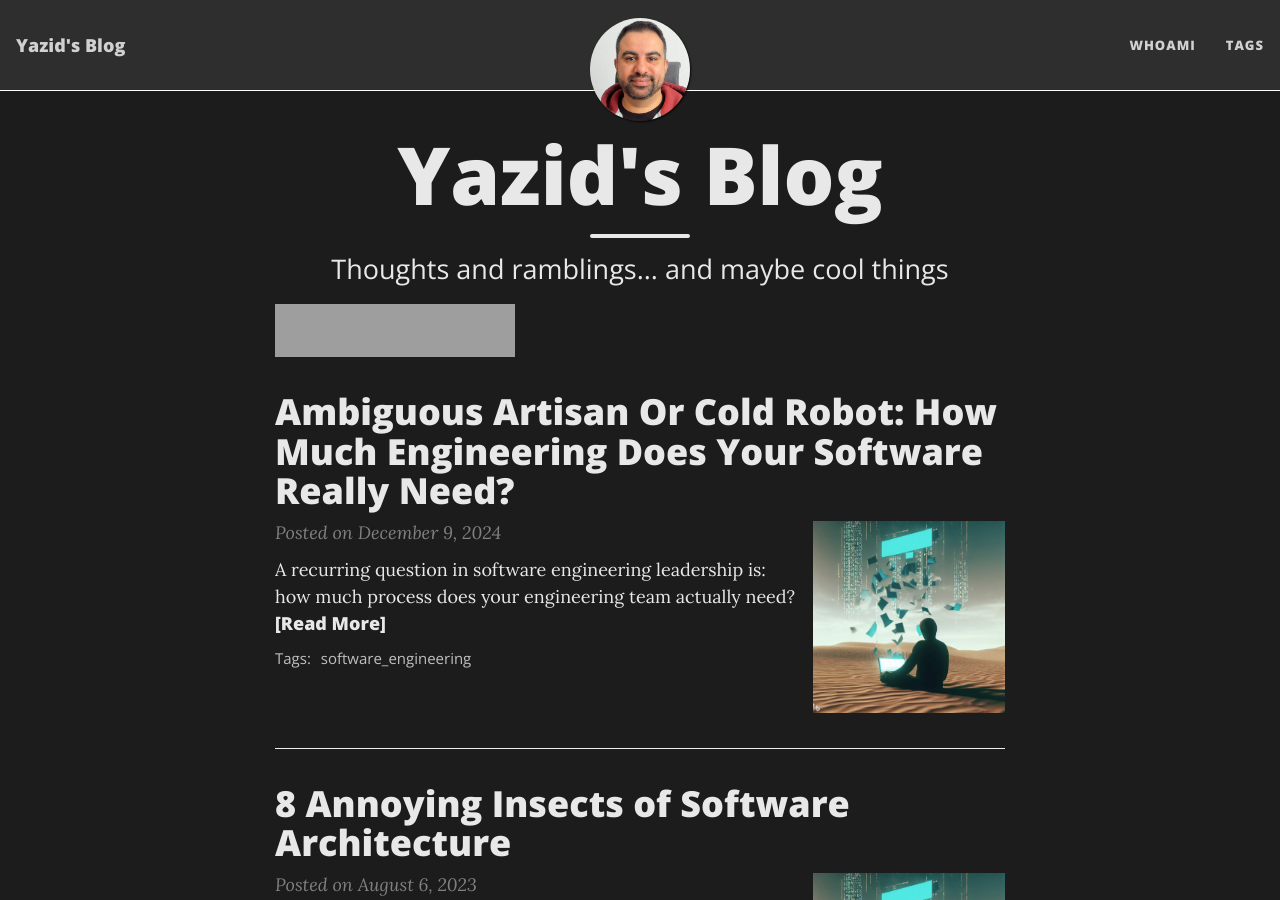
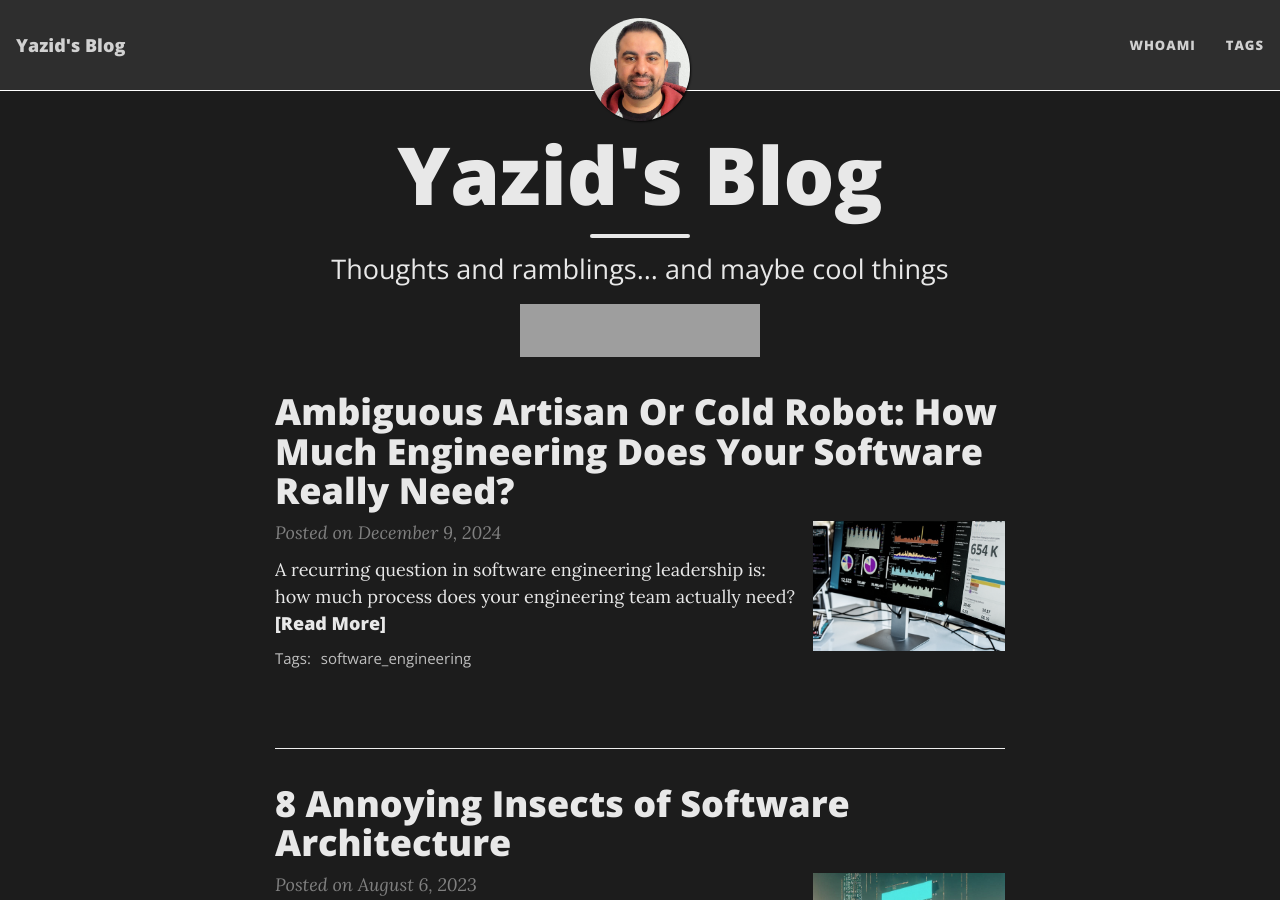
Before and after one commit to YazidHamdi/yazidhamdi.github.io, a Jekyll site: the page built from index.html, in a window 1280 px wide and 900 px high. Built offline with Jekyll 4.4.1, drawn with Linux system fonts in a browser that asks for light colours; nearby versions of some CDN libraries; the list of posts is cut into pages by our own code; grey boxes are pictures that could not be loaded.

Commit message:
updated graphics

```diff
--- a/index.html
+++ b/index.html
@@ -3,4 +3,8 @@ layout: home
 title: Yazid's Blog
 subtitle: Thoughts and ramblings... and maybe cool things
 ---
-<a href="https://mentorcruise.com/mentor/yazidhamdi/"><img src="https://cdn.mentorcruise.com/img/banner/sky-mentoring-badge.svg" width="240" alt="MentorCruise"></a>
+<div style="text-align: center;">
+  <a href="https://mentorcruise.com/mentor/yazidhamdi/">
+    <img src="https://cdn.mentorcruise.com/img/banner/sky-mentoring-badge.svg" width="240" alt="MentorCruise">
+  </a>
+</div>
```
Also changed, not shown: _posts/2024-12-09-how_much_process.md (+1 -1 lines).
